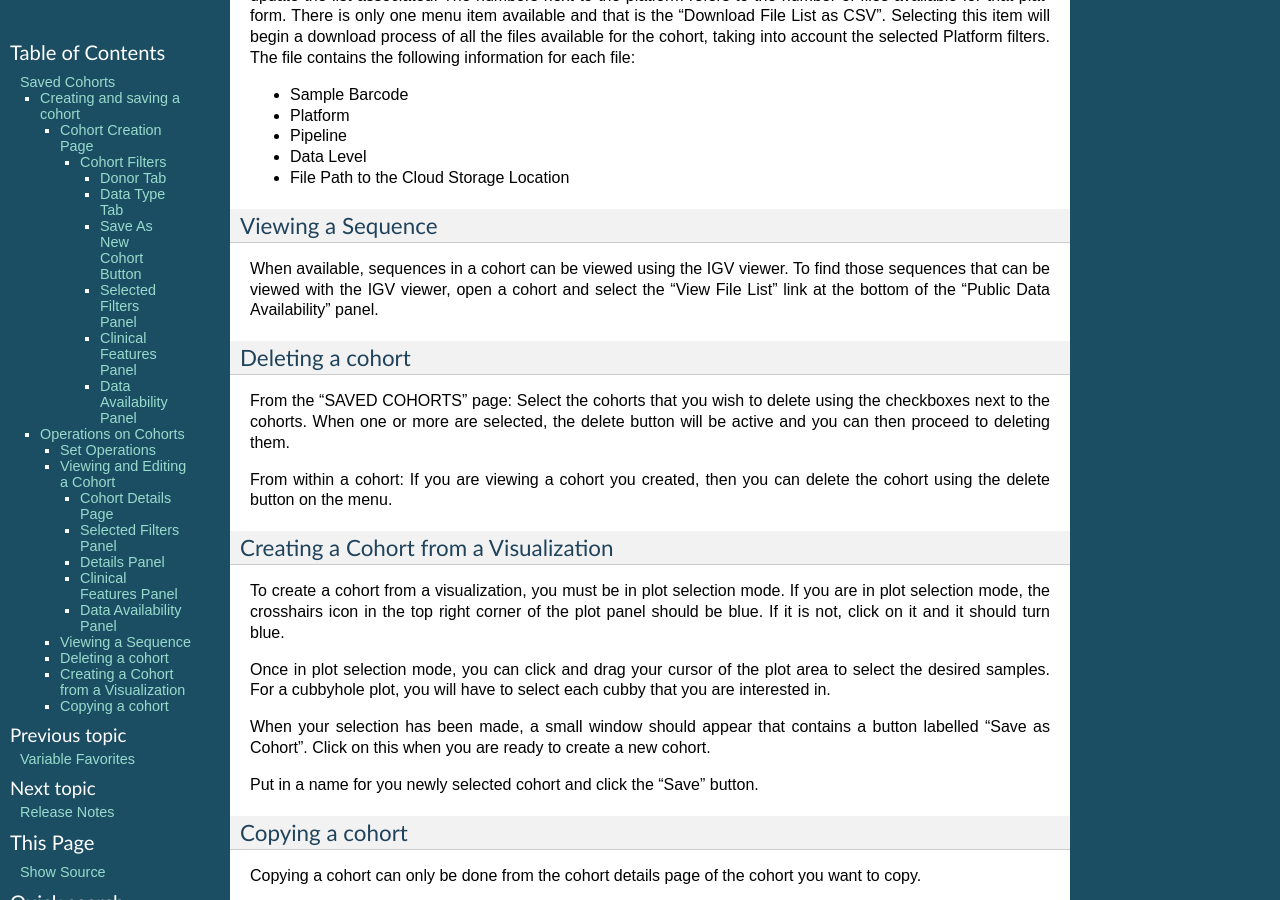
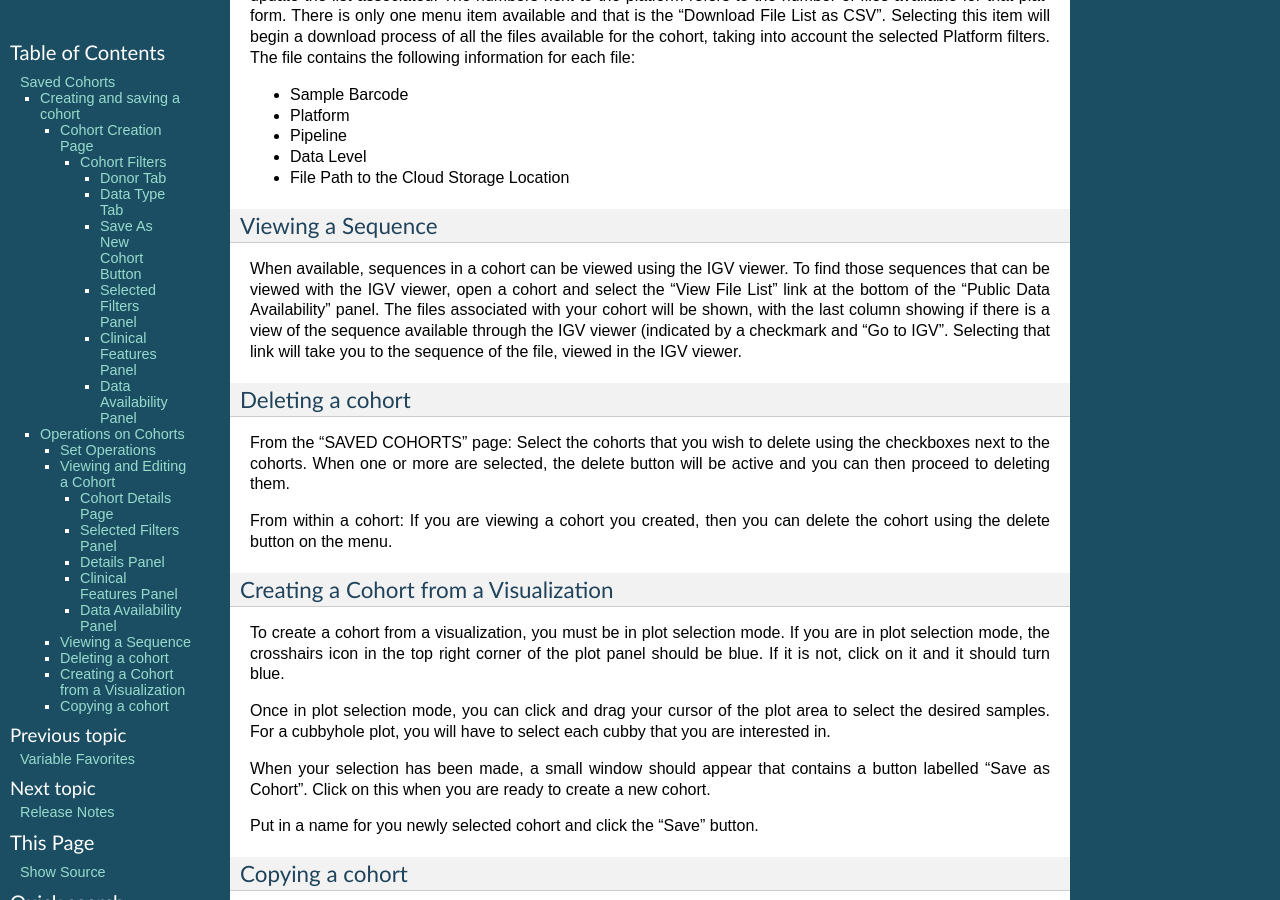
Before and after one commit to isb-cgc/readthedocs, a Sphinx documentation site: the page built from docs/source/sections/webapp/Saved-Cohorts.rst, in a window 1280 px wide and 900 px high, scrolled down 3658 px. Built offline with Sphinx 7.4.7, drawn with Linux system fonts in a browser that asks for light colours.

Commit message:
Update Saved-Cohorts.rst

```diff
--- a/docs/source/sections/webapp/Saved-Cohorts.rst
+++ b/docs/source/sections/webapp/Saved-Cohorts.rst
@@ -191,7 +191,7 @@ contains the following information for each file:
 Viewing a Sequence
 ==================
 
-When available, sequences in a cohort can be viewed using the IGV viewer.  To find those sequences that can be viewed with the IGV viewer, open a cohort and select the "View File List" link at the bottom of the "Public Data Availability" panel.
+When available, sequences in a cohort can be viewed using the IGV viewer.  To find those sequences that can be viewed with the IGV viewer, open a cohort and select the "View File List" link at the bottom of the "Public Data Availability" panel.  The files associated with your cohort will be shown, with the last column showing if there is a view of the sequence available through the IGV viewer (indicated by a checkmark and "Go to IGV".  Selecting that link will take you to the sequence of the file, viewed in the IGV viewer.
 
 Deleting a cohort
 =================
```
